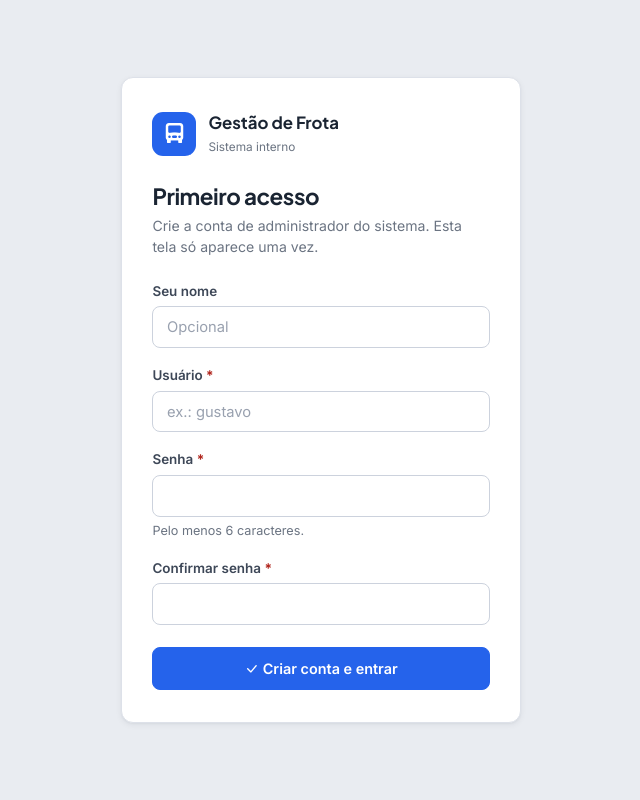
After one commit to GusttavoMedeiros/gestao-frota, a Flask app: page /configurar in a window 1280 px wide. The commit adds this page. Shown: the whole page, without its empty margins (319-959 px from the left). Run offline with Flask 3, Linux system fonts and the light colour scheme; some libraries are stand-ins or nearby versions.

Commit message:
Login, PWA completo e preparo para publicacao gratuita
Autenticacao:
- Tela de primeiro acesso cria o administrador (sem senha padrao)
- Login/logout com senha criptografada (werkzeug) e sessao segura
- Todas as rotas exigem login; usuario logado e botao Sair na sidebar

PWA:
- Service worker (static/sw.js): cache do shell, rede primeiro para dados
- Registro no base.html e rota /sw.js com escopo raiz

Producao:
- Banco por caminho absoluto ou DATABASE_URL
- Cookies de sessao seguros quando FLASK_DEBUG=0 (HTTPS)
- DEPLOY.md: guia passo a passo para publicar gratis no PythonAnywhere

Testes: 11 verificacoes de autenticacao e PWA, todas aprovadas.

Co-Authored-By: Claude Opus 4.8 <noreply@anthropic.com>

```diff
--- a/app.py
+++ b/app.py
@@ -12,13 +12,27 @@ from sqlalchemy import func
 from sqlalchemy.exc import IntegrityError
 from sqlalchemy.orm import joinedload
 
-from models import Abastecimento, Manutencao, Motorista, Veiculo, db
+from models import Abastecimento, Manutencao, Motorista, Usuario, Veiculo, db
 
 app = Flask(__name__)
-app.config["SQLALCHEMY_DATABASE_URI"] = "sqlite:///frota.db"
+
+# Banco: usa DATABASE_URL se definida; senão, um arquivo SQLite na pasta do
+# projeto (caminho absoluto, para não depender de onde o app foi iniciado).
+BASE_DIR = os.path.abspath(os.path.dirname(__file__))
+app.config["SQLALCHEMY_DATABASE_URI"] = (
+    os.environ.get("DATABASE_URL") or "sqlite:///" + os.path.join(BASE_DIR, "frota.db")
+)
+
 # Em produção, defina a variável de ambiente SECRET_KEY com um valor fixo.
 # Sem ela, uma chave aleatória é gerada a cada execução (seguro para uso local).
 app.config["SECRET_KEY"] = os.environ.get("SECRET_KEY") or secrets.token_hex(32)
+
+# Cookies de sessão. Em produção (FLASK_DEBUG=0) o cookie só trafega em HTTPS.
+EM_PRODUCAO = os.environ.get("FLASK_DEBUG", "1") == "0"
+app.config["SESSION_COOKIE_HTTPONLY"] = True
+app.config["SESSION_COOKIE_SAMESITE"] = "Lax"
+app.config["SESSION_COOKIE_SECURE"] = EM_PRODUCAO
+
 db.init_app(app)
 
 with app.app_context():
@@ -44,6 +58,94 @@ def proteger_csrf():
         if not token or token != request.form.get("_csrf"):
             flash("Sua sessão expirou. Recarregue a página e tente novamente.", "danger")
             return redirect(request.referrer or url_for("index"))
+
+
+# ---------------- Autenticação ----------------
+
+# Endpoints acessíveis sem login (a própria tela de login, o primeiro acesso,
+# arquivos estáticos e o service worker do PWA).
+ENDPOINTS_PUBLICOS = {"login", "logout", "configurar", "service_worker", "static"}
+
+
+@app.before_request
+def exigir_login():
+    if request.endpoint in ENDPOINTS_PUBLICOS:
+        return
+    if Usuario.query.count() == 0:
+        return redirect(url_for("configurar"))
+    if "user_id" not in session:
+        return redirect(url_for("login"))
+
+
+@app.context_processor
+def injeta_usuario():
+    uid = session.get("user_id")
+    return {"usuario_atual": db.session.get(Usuario, uid) if uid else None}
+
+
+@app.route("/configurar", methods=["GET", "POST"])
+def configurar():
+    # Só funciona enquanto não houver nenhum usuário (primeiro acesso).
+    if Usuario.query.count() > 0:
+        return redirect(url_for("login"))
+    if request.method == "POST":
+        try:
+            usuario = exigir_texto("usuario", "Usuário", 50).lower()
+            senha = request.form.get("senha", "")
+            confirmar = request.form.get("confirmar", "")
+            if len(senha) < 6:
+                raise ErroFormulario("A senha deve ter pelo menos 6 caracteres.")
+            if senha != confirmar:
+                raise ErroFormulario("As senhas não conferem.")
+            novo = Usuario(usuario=usuario, nome=request.form.get("nome", "").strip())
+            novo.definir_senha(senha)
+            db.session.add(novo)
+            db.session.commit()
+        except ErroFormulario as erro:
+            db.session.rollback()
+            flash(str(erro), "danger")
+            return render_template("configurar.html")
+        session.clear()
+        session["user_id"] = novo.id
+        flash("Conta criada! Bem-vindo ao sistema.", "success")
+        return redirect(url_for("index"))
+    return render_template("configurar.html")
+
+
+@app.route("/login", methods=["GET", "POST"])
+def login():
+    if Usuario.query.count() == 0:
+        return redirect(url_for("configurar"))
+    if request.method == "POST":
+        usuario = request.form.get("usuario", "").strip().lower()
+        senha = request.form.get("senha", "")
+        conta = Usuario.query.filter_by(usuario=usuario).first()
+        if conta and conta.conferir_senha(senha):
+            csrf = session.get("_csrf")
+            session.clear()
+            if csrf:
+                session["_csrf"] = csrf
+            session["user_id"] = conta.id
+            return redirect(url_for("index"))
+        flash("Usuário ou senha incorretos.", "danger")
+        return render_template("login.html", usuario=usuario)
+    return render_template("login.html")
+
+
+@app.route("/logout", methods=["POST"])
+def logout():
+    session.clear()
+    flash("Você saiu do sistema.", "success")
+    return redirect(url_for("login"))
+
+
+@app.route("/sw.js")
+def service_worker():
+    resposta = app.send_static_file("sw.js")
+    resposta.headers["Content-Type"] = "application/javascript"
+    resposta.headers["Service-Worker-Allowed"] = "/"
+    resposta.headers["Cache-Control"] = "no-cache"
+    return resposta
 
 
 # ---------------- Filtros de formatação ----------------
--- a/static/style.css
+++ b/static/style.css
@@ -601,6 +601,81 @@ h1, h2, h3, h4, h5, .page-title, .sidebar-brand strong {
   .btn-ghost, .btn-ghost.btn-sm { width: 38px; height: 38px; }
 }
 
+/* ===== Autenticação (login / primeiro acesso) ===== */
+.auth-body { background: var(--bg); }
+.auth-wrap {
+  min-height: 100vh;
+  min-height: 100dvh;
+  display: flex;
+  align-items: center;
+  justify-content: center;
+  padding: 1.5rem;
+}
+.auth-card {
+  width: 100%;
+  max-width: 400px;
+  background: var(--surface);
+  border: 1px solid var(--border);
+  border-radius: var(--radius-lg);
+  box-shadow: var(--shadow-md);
+  padding: 2rem 1.9rem;
+}
+.auth-brand {
+  display: flex;
+  align-items: center;
+  gap: .75rem;
+  margin-bottom: 1.6rem;
+}
+.auth-brand .brand-icon {
+  width: 44px; height: 44px;
+  display: grid; place-items: center;
+  background: var(--accent);
+  border-radius: 11px;
+  font-size: 1.25rem;
+  color: #fff;
+  flex-shrink: 0;
+}
+.auth-brand strong { display: block; font-family: var(--font-display); font-size: 1.05rem; color: var(--text); }
+.auth-brand small { color: var(--muted); font-size: .74rem; }
+.auth-title { font-size: 1.4rem; font-weight: 700; margin: 0; letter-spacing: -.02em; }
+.auth-subtitle { color: var(--muted); font-size: .88rem; margin: .3rem 0 1.4rem; }
+.auth-form { display: flex; flex-direction: column; gap: 1rem; }
+.auth-form .btn-primary { margin-top: .4rem; padding-top: .6rem; padding-bottom: .6rem; }
+
+/* Usuário logado + sair (rodapé da sidebar) */
+.sidebar-user {
+  display: flex;
+  align-items: center;
+  justify-content: space-between;
+  gap: .6rem;
+  padding: .75rem 1.1rem;
+  margin: 0 .5rem;
+  border-top: 1px solid var(--border);
+}
+.sidebar-user .user-info { display: flex; align-items: center; gap: .6rem; min-width: 0; }
+.sidebar-user .user-avatar {
+  width: 32px; height: 32px; flex-shrink: 0;
+  display: grid; place-items: center;
+  background: var(--accent-soft); color: var(--accent-dark);
+  border-radius: 50%; font-size: .95rem;
+}
+.sidebar-user .user-name {
+  font-size: .86rem; font-weight: 600; color: var(--text);
+  white-space: nowrap; overflow: hidden; text-overflow: ellipsis;
+}
+.sidebar-user form { margin: 0; }
+.btn-logout {
+  border: 1px solid var(--border-strong);
+  background: var(--surface);
+  color: var(--muted);
+  width: 34px; height: 34px;
+  display: grid; place-items: center;
+  border-radius: var(--radius-sm);
+  flex-shrink: 0;
+  transition: background .15s var(--ease), color .15s var(--ease), border-color .15s var(--ease);
+}
+.btn-logout:hover { background: var(--danger-bg); color: var(--danger-fg); border-color: #f1c2c0; }
+
 /* ===== List (alertas do painel) ===== */
 .alert-list .list-group-item {
   display: flex;
--- /dev/null
+++ b/templates/base_auth.html
@@ -0,0 +1,51 @@
+<!doctype html>
+<html lang="pt-br">
+<head>
+  <meta charset="utf-8">
+  <meta name="viewport" content="width=device-width, initial-scale=1, viewport-fit=cover">
+  <title>{% block title %}Gestão de Frota{% endblock %}</title>
+  <meta name="theme-color" content="#ffffff">
+  <meta name="mobile-web-app-capable" content="yes">
+  <meta name="apple-mobile-web-app-capable" content="yes">
+  <meta name="apple-mobile-web-app-title" content="Gestão de Frota">
+  <link rel="manifest" href="{{ url_for('static', filename='manifest.webmanifest') }}">
+  <link rel="icon" href="{{ url_for('static', filename='icon.svg') }}">
+  <link rel="apple-touch-icon" href="{{ url_for('static', filename='icon.svg') }}">
+  <link href="{{ url_for('static', filename='vendor/fonts/fonts.css') }}" rel="stylesheet">
+  <link href="{{ url_for('static', filename='vendor/bootstrap/bootstrap.min.css') }}" rel="stylesheet">
+  <link href="{{ url_for('static', filename='vendor/bootstrap-icons/bootstrap-icons.min.css') }}" rel="stylesheet">
+  <link href="{{ url_for('static', filename='style.css') }}" rel="stylesheet">
+</head>
+<body class="auth-body">
+  <div class="auth-wrap">
+    <div class="auth-card">
+      <div class="auth-brand">
+        <span class="brand-icon"><i class="bi bi-truck-front-fill"></i></span>
+        <div>
+          <strong>Gestão de Frota</strong>
+          <small>Sistema interno</small>
+        </div>
+      </div>
+
+      {% with messages = get_flashed_messages(with_categories=true) %}
+        {% if messages %}
+          {% for category, message in messages %}
+            <div class="alert alert-{{ category }}" role="alert">{{ message }}</div>
+          {% endfor %}
+        {% endif %}
+      {% endwith %}
+
+      {% block content %}{% endblock %}
+    </div>
+  </div>
+
+  <script src="{{ url_for('static', filename='vendor/bootstrap/bootstrap.bundle.min.js') }}" defer></script>
+  <script>
+    if ('serviceWorker' in navigator) {
+      window.addEventListener('load', function () {
+        navigator.serviceWorker.register('/sw.js').catch(function () {});
+      });
+    }
+  </script>
+</body>
+</html>
--- /dev/null
+++ b/templates/configurar.html
@@ -0,0 +1,28 @@
+{% extends "base_auth.html" %}
+{% block title %}Primeiro acesso — Gestão de Frota{% endblock %}
+{% block content %}
+<h1 class="auth-title">Primeiro acesso</h1>
+<p class="auth-subtitle">Crie a conta de administrador do sistema. Esta tela só aparece uma vez.</p>
+
+<form method="post" class="auth-form">
+  <input type="hidden" name="_csrf" value="{{ csrf_token() }}">
+  <div>
+    <label class="form-label">Seu nome</label>
+    <input type="text" name="nome" class="form-control" placeholder="Opcional" maxlength="100">
+  </div>
+  <div>
+    <label class="form-label">Usuário <span class="req">*</span></label>
+    <input type="text" name="usuario" class="form-control" required maxlength="50" autocomplete="username" placeholder="ex.: gustavo">
+  </div>
+  <div>
+    <label class="form-label">Senha <span class="req">*</span></label>
+    <input type="password" name="senha" class="form-control" required minlength="6" autocomplete="new-password">
+    <div class="form-hint">Pelo menos 6 caracteres.</div>
+  </div>
+  <div>
+    <label class="form-label">Confirmar senha <span class="req">*</span></label>
+    <input type="password" name="confirmar" class="form-control" required autocomplete="new-password">
+  </div>
+  <button type="submit" class="btn btn-primary w-100"><i class="bi bi-check-lg me-1"></i>Criar conta e entrar</button>
+</form>
+{% endblock %}
```
Also changed, not shown: DEPLOY.md (added, +107 -0 lines), models.py (+17 -0 lines), static/sw.js (added, +60 -0 lines), templates/base.html (+20 -0 lines), templates/login.html (added, +19 -0 lines).
